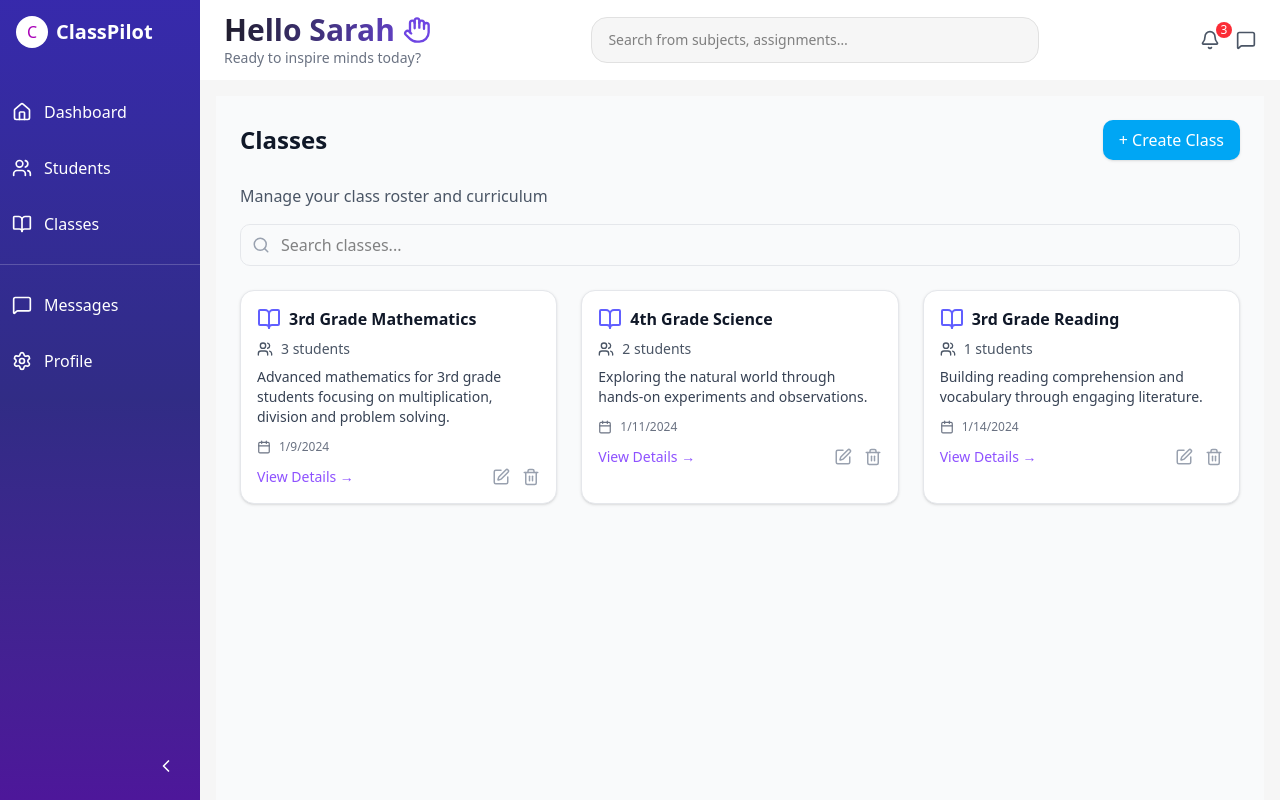
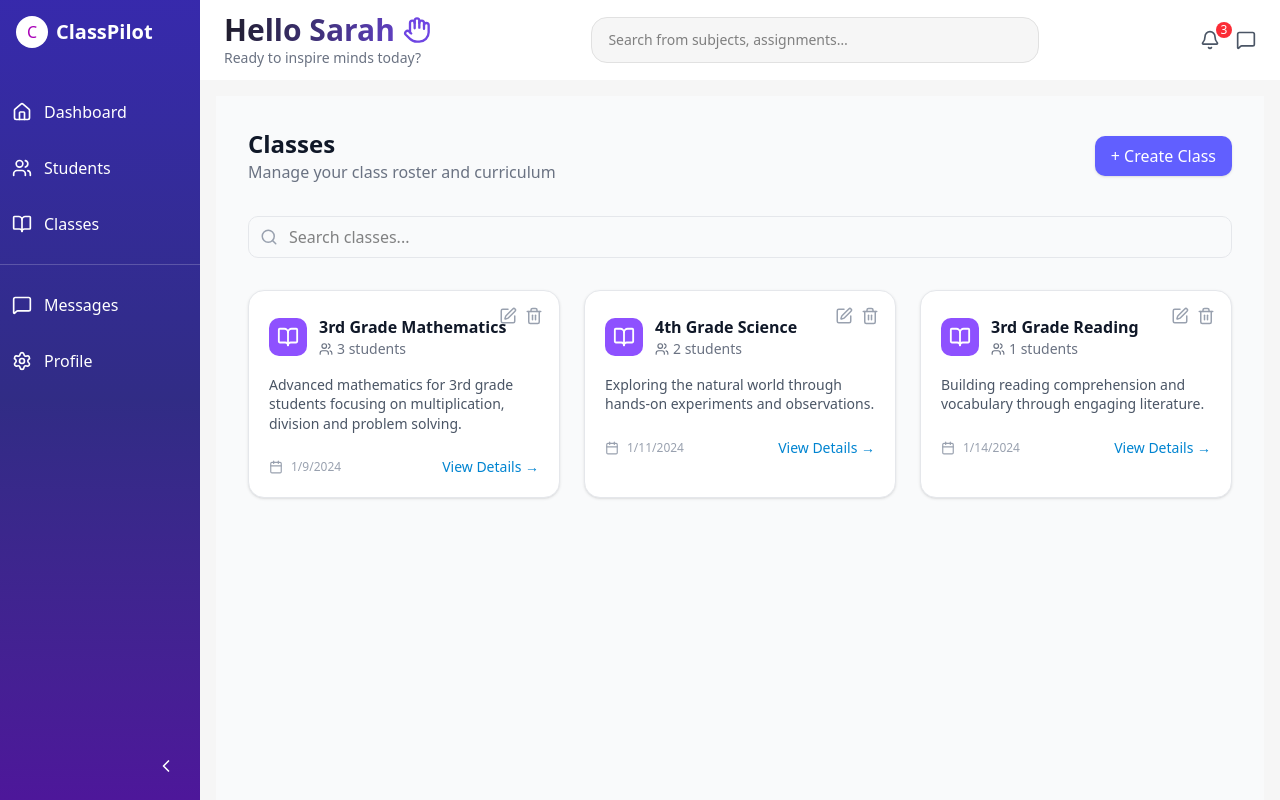
Before and after one commit to ClassPilot/ClassPilot, a React (Vite) app: page /classes in a window 1280 px wide. Built offline with nearby package versions, Linux system fonts and the light colour scheme.

Commit message:
class page done

```diff
--- a/package.json
+++ b/package.json
@@ -15,11 +15,14 @@
   "dependencies": {
     "@radix-ui/react-slot": "^1.2.3",
     "@tailwindcss/vite": "^4.1.13",
+    "class-variance-authority": "^0.7.1",
+    "clsx": "^2.1.1",
     "lucide-react": "^0.544.0",
     "react": "^19.1.1",
     "react-day-picker": "^9.11.0",
     "react-dom": "^19.1.1",
     "react-router-dom": "^7.9.3",
+    "tailwind-merge": "^3.3.1",
     "tailwindcss": "^4.1.13"
   },
   "devDependencies": {
--- a/src/Pages/ClassesPage.jsx
+++ b/src/Pages/ClassesPage.jsx
@@ -30,21 +30,20 @@ function ClassesPage() {
   ]);
 
   return (
-    <div className="p-6 bg-gray-50 min-h-screen">
+    <div className="p-8 bg-gray-50 min-h-screen">
       {/* Header */}
-      <div className="flex justify-between items-center mb-6">
-        <h2 className="text-2xl font-bold text-gray-900">Classes</h2>
-        <button className="bg-sky-500 hover:bg-sky-600 text-white px-4 py-2 rounded-lg shadow transition">
+      <div className="flex justify-between items-center mb-8">
+        <div>
+          <h2 className="text-2xl font-bold text-gray-900">Classes</h2>
+          <p className="text-gray-500">Manage your class roster and curriculum</p>
+        </div>
+        <button className="bg-indigo-500 hover:bg-indigo-600 text-white px-4 py-2 rounded-lg shadow-sm transition-all flex items-center gap-2">
           + Create Class
         </button>
       </div>
 
-      <p className="text-gray-600 mb-4">
-        Manage your class roster and curriculum
-      </p>
-
       {/* Search bar */}
-      <div className="relative mb-6">
+      <div className="relative mb-8">
         <Search className="absolute left-3 top-3 text-gray-400" size={18} />
         <input
           type="text"
@@ -58,34 +57,45 @@ function ClassesPage() {
         {classes.map((cls) => (
           <div
             key={cls.id}
-            className="bg-white border border-gray-200 rounded-xl p-4 shadow hover:shadow-lg hover:bg-gray-100 transition"
+            className="bg-white border border-gray-200 rounded-2xl p-5 shadow-sm hover:shadow-lg transition-all hover:-translate-y-1 relative"
           >
-            <div className="flex items-center gap-2 mb-2">
-              <BookOpen className="text-indigo-500" />
-              <h3 className="font-semibold text-gray-900">{cls.title}</h3>
+            {/* Top Right Actions (Edit / Delete) */}
+            <div className="absolute top-4 right-4 flex gap-2 text-gray-400">
+              <button className="hover:text-indigo-500 transition">
+                <Edit size={18} />
+              </button>
+              <button className="hover:text-red-500 transition">
+                <Trash2 size={18} />
+              </button>
             </div>
-            <p className="text-sm text-gray-600 flex items-center gap-2 mb-2">
-              <Users size={16} /> {cls.students} students
-            </p>
-            <p className="text-gray-700 text-sm mb-3">{cls.description}</p>
-            <p className="text-xs text-gray-500 flex items-center gap-2 mb-3">
-              <Calendar size={14} /> {cls.date}
-            </p>
+
+            {/* Icon & Title */}
+            <div className="flex items-center gap-3 mb-4 mt-1">
+              <div className="bg-violet-500 text-white p-2 rounded-lg">
+                <BookOpen size={22} />
+              </div>
+              <div>
+                <h3 className="font-semibold text-gray-900">{cls.title}</h3>
+                <p className="text-sm text-gray-500 flex items-center gap-1">
+                  <Users size={14} /> {cls.students} students
+                </p>
+              </div>
+            </div>
+
+            {/* Description */}
+            <p className="text-sm text-gray-600 mb-6 leading-snug">{cls.description}</p>
+
+            {/* Bottom Section: Date (left) + View Details (right) */}
             <div className="flex justify-between items-center">
+              <p className="text-xs text-gray-400 flex items-center gap-2">
+                <Calendar size={14} /> {cls.date}
+              </p>
               <a
                 href="#"
-                className="text-violet-500 text-sm font-medium hover:underline"
+                className="text-sky-600 text-sm font-medium hover:underline"
               >
                 View Details →
               </a>
-              <div className="flex gap-3 text-gray-400">
-                <button>
-                  <Edit size={18} className="hover:text-sky-500" />
-                </button>
-                <button>
-                  <Trash2 size={18} className="hover:text-red-500" />
-                </button>
-              </div>
             </div>
           </div>
         ))}
```
Also changed, not shown: 1 other file (tests, documents, lock files or other folders).
